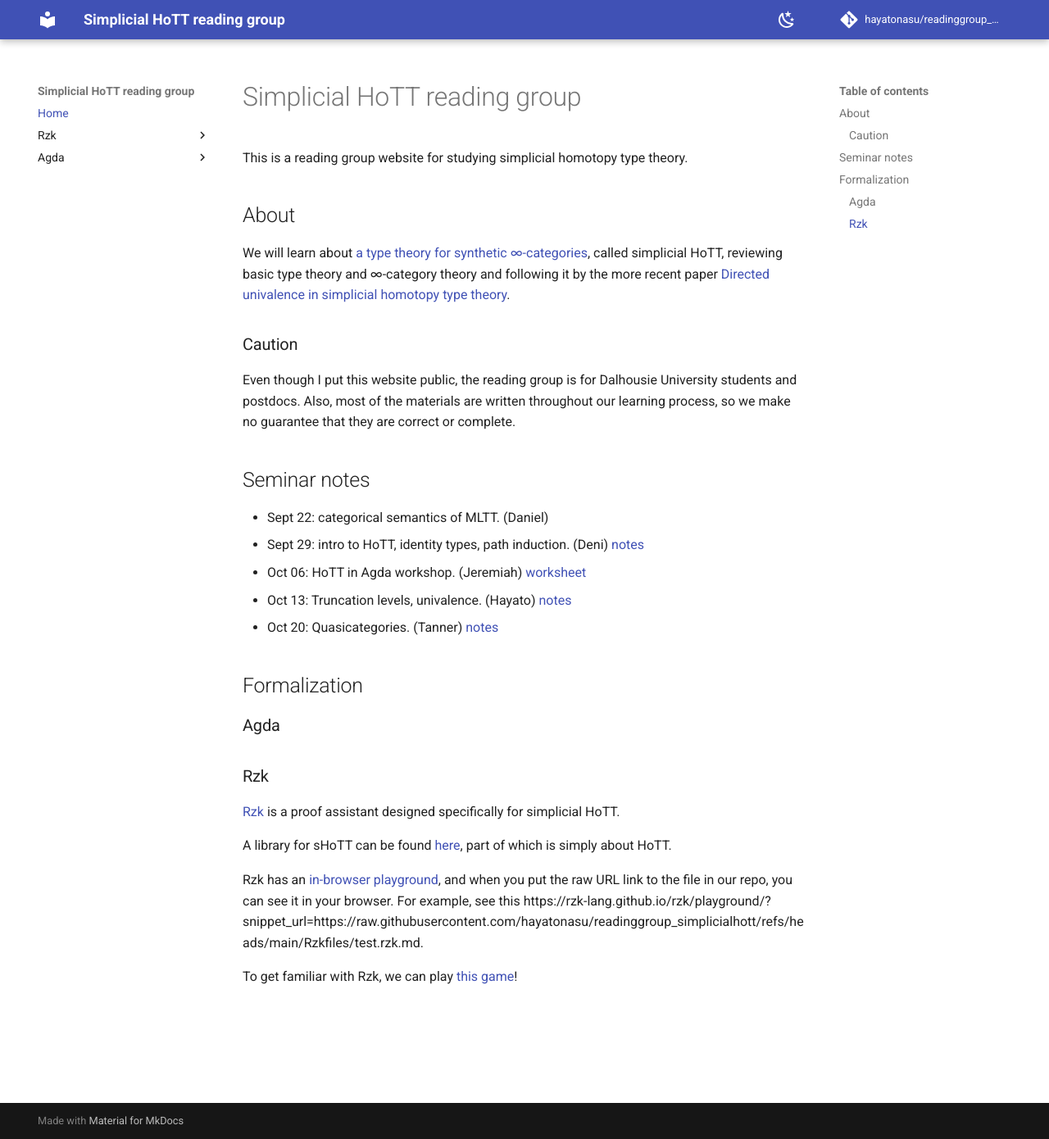
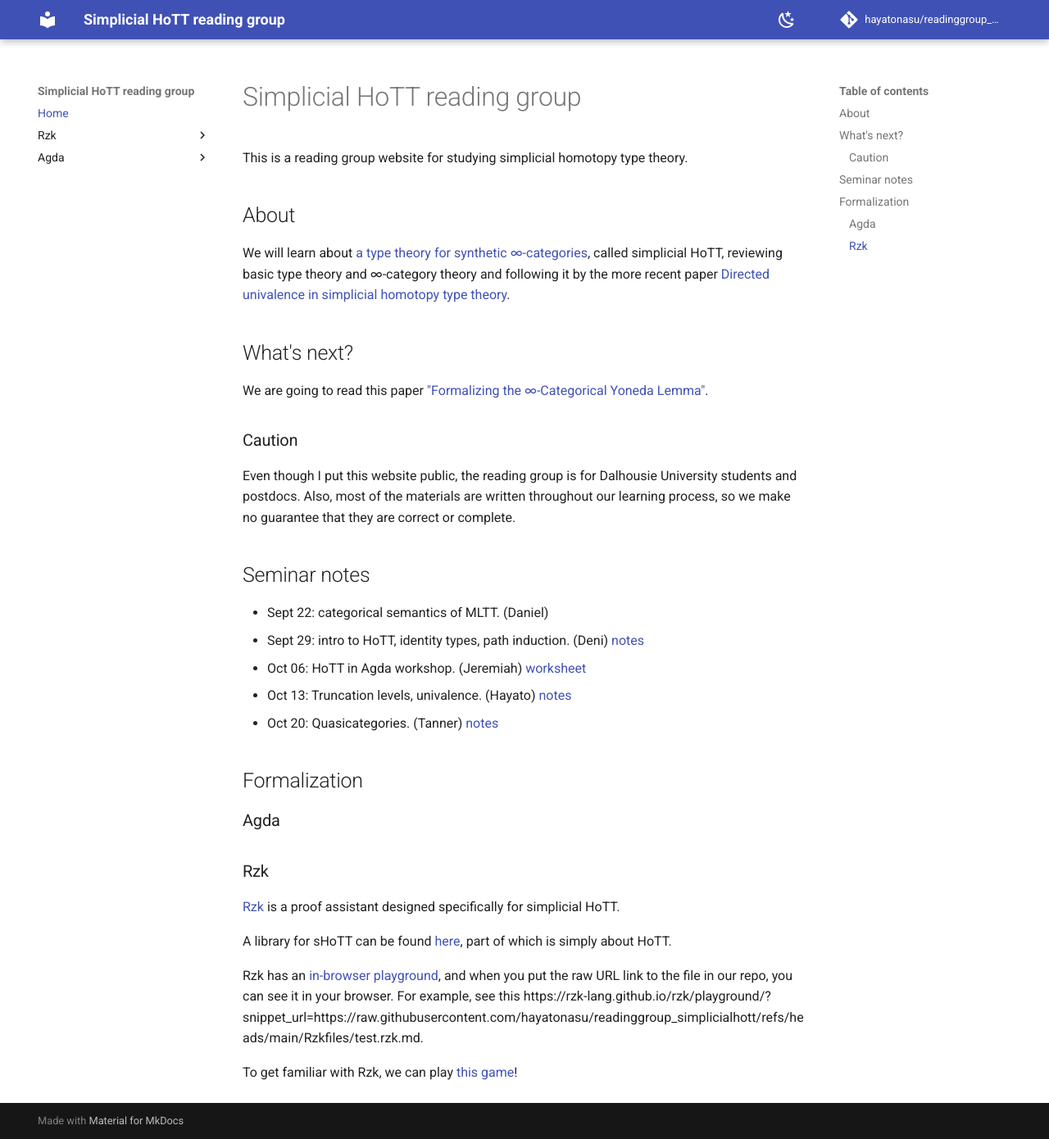
Before and after one commit to hayatonasu/readinggroup_simplicialhott, an MkDocs documentation site: the page built from docs/index.md, in a window 1280 px wide and 1390 px high. Shown: the whole window at 82% size. Built offline with MkDocs 1.6.1 and Material for MkDocs 9.7.7, drawn with Linux system fonts in a browser that asks for light colours; comment, search, counter and statistics services are not loaded.

Commit message:
What's next.

```diff
--- a/docs/index.md
+++ b/docs/index.md
@@ -4,6 +4,9 @@ This is a reading group website for studying simplicial homotopy type theory.
 
 ## About
 We will learn about [a type theory for synthetic ∞-categories](https://arxiv.org/abs/1705.07442), called simplicial HoTT, reviewing basic type theory and ∞-category theory and following it by the more recent paper [Directed univalence in simplicial homotopy type theory](https://arxiv.org/abs/2407.09146).
+
+## What's next?
+We are going to read this paper ["Formalizing the ∞-Categorical Yoneda Lemma"](https://arxiv.org/abs/2309.08340).
 
 ### Caution
 Even though I put this website public, the reading group is for Dalhousie University students and postdocs. Also, most of the materials are written throughout our learning process, so we make no guarantee that they are correct or complete.
@@ -15,6 +18,7 @@ Even though I put this website public, the reading group is for Dalhousie Univer
 - Oct 06: HoTT in Agda workshop. (Jeremiah) [worksheet](agda/Oct6practice.lagda.md)
 - Oct 13: Truncation levels, univalence. (Hayato) [notes](agda/Oct13.lagda.md)
 - Oct 20: Quasicategories. (Tanner) [notes](seminarnotes/Oct20_Tanner_Type_Theory_Quasicategory_Presentation.pdf)
+
 
 
 ## Formalization
```
